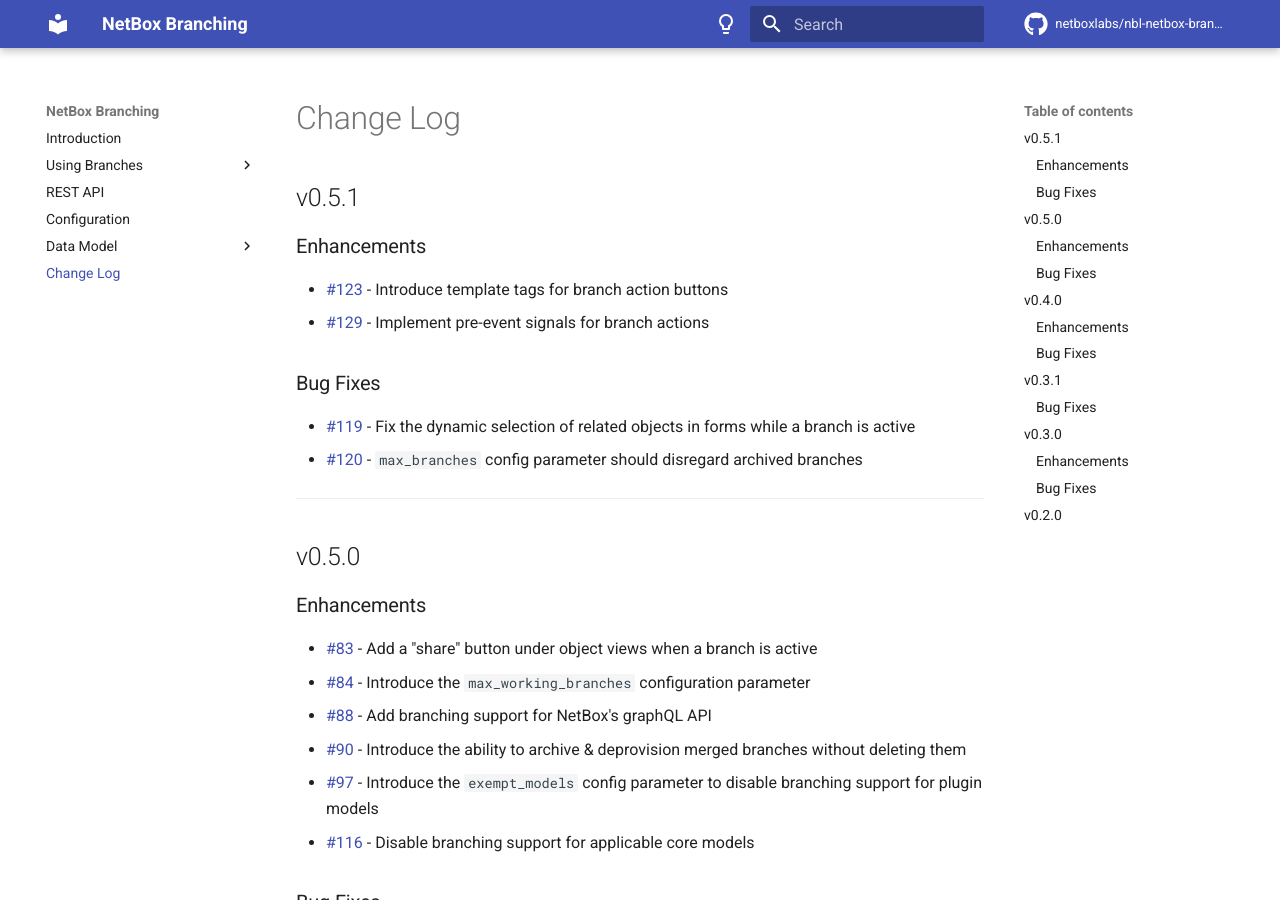
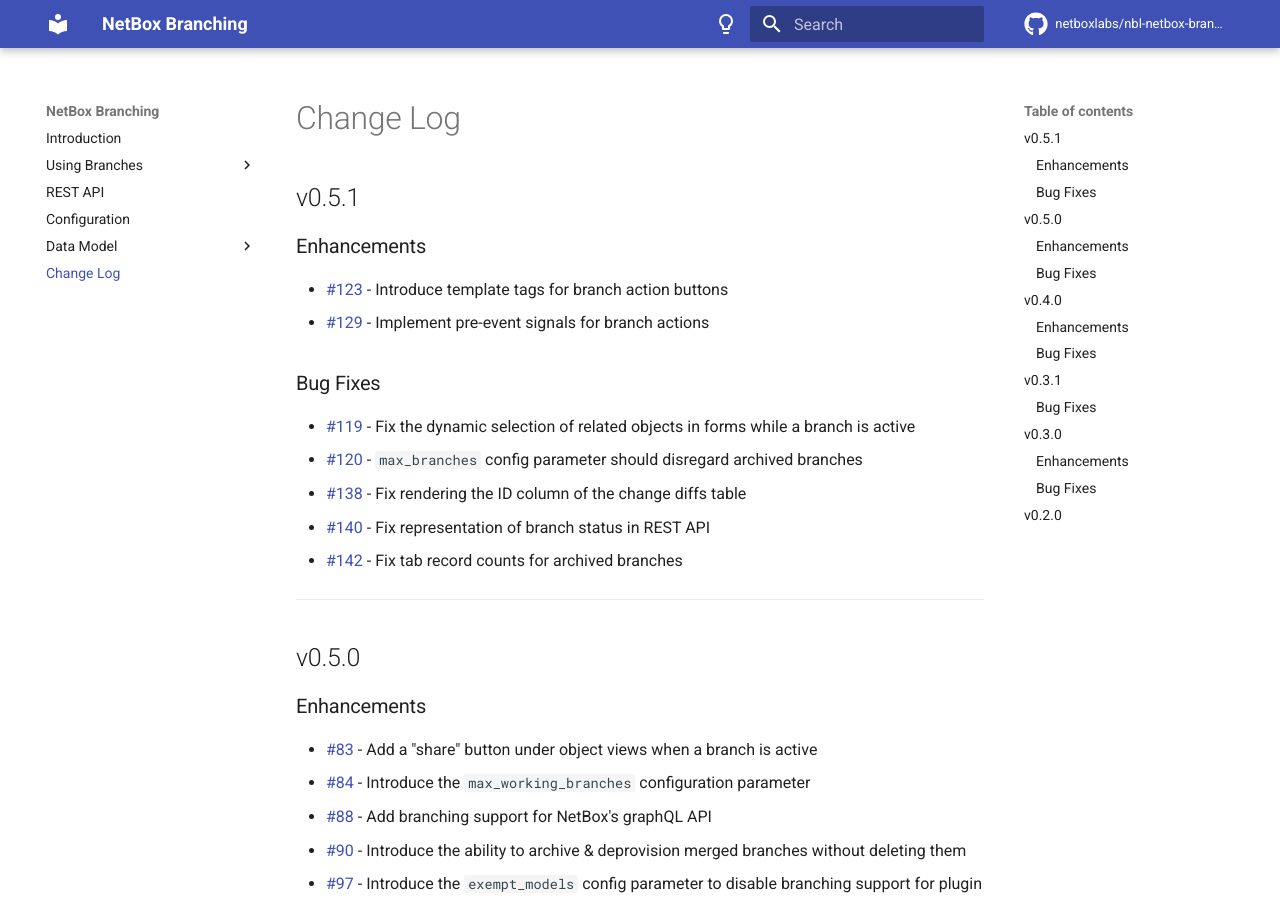
Before and after one commit to netboxlabs/netbox-branching, an MkDocs documentation site: the page built from docs/changelog.md, in a window 1280 px wide and 900 px high. Built offline with MkDocs 1.6.1 and Material for MkDocs 9.7.7, drawn with Linux system fonts in a browser that asks for light colours; comment, search, counter and statistics services are not loaded.

Commit message:
Update changelog

```diff
--- a/docs/changelog.md
+++ b/docs/changelog.md
@@ -11,6 +11,9 @@
 
 * [#119](https://github.com/netboxlabs/netbox-branching/issues/119) - Fix the dynamic selection of related objects in forms while a branch is active
 * [#120](https://github.com/netboxlabs/netbox-branching/issues/120) - `max_branches` config parameter should disregard archived branches
+* [#138](https://github.com/netboxlabs/netbox-branching/issues/138) - Fix rendering the ID column of the change diffs table
+* [#140](https://github.com/netboxlabs/netbox-branching/issues/140) - Fix representation of branch status in REST API
+* [#142](https://github.com/netboxlabs/netbox-branching/issues/142) - Fix tab record counts for archived branches
 
 ---
 
```
